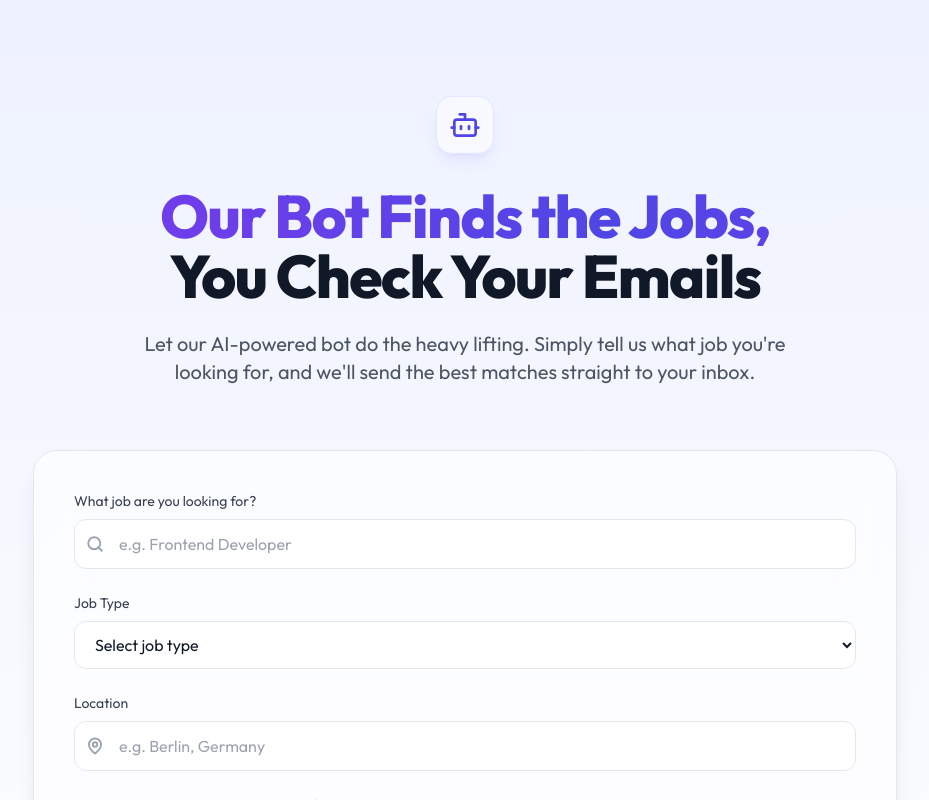
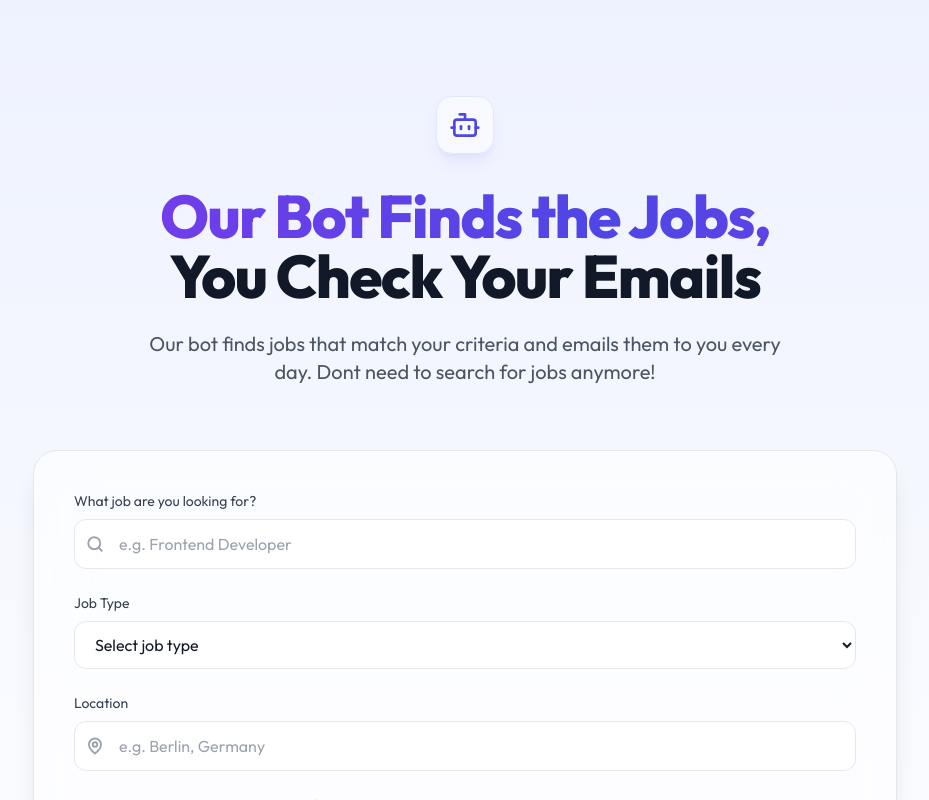
Before and after one commit to whoistahito/Job-Finder-Frontend, a React (Vite) app: page / in a window 1280 px wide. Shown: the top 800 px of the page, without its empty margins (175-1104 px from the left). Built offline with nearby package versions, Linux system fonts and the light colour scheme.

Commit message:
Rephrase the App description

```diff
--- a/index.html
+++ b/index.html
@@ -4,6 +4,8 @@
     <meta charset="UTF-8" />
     <link rel="icon" type="image/svg+xml" href="/vite.svg" />
     <meta name="viewport" content="width=device-width, initial-scale=1.0" />
+    <meta name="description"
+          content="Your Job Finder:Our bot finds jobs that match your criteria and emails them to you every day."/>
     <link rel="preconnect" href="https://fonts.googleapis.com">
     <link rel="preconnect" href="https://fonts.gstatic.com" crossorigin>
     <link rel="preload" href="https://fonts.googleapis.com/css2?family=Outfit:wght@400;600;800&amp;display=swap"
--- a/src/components/Header.tsx
+++ b/src/components/Header.tsx
@@ -1,5 +1,5 @@
 import React from 'react';
-import { Bot } from 'lucide-react';
+import {Bot} from 'lucide-react';
 
 export const Header: React.FC = () => {
   return (
@@ -15,8 +15,8 @@ export const Header: React.FC = () => {
         <span className="text-gray-900">You Check Your Emails</span>
       </h1>
       <p className="text-lg md:text-xl text-gray-600 max-w-2xl mx-auto leading-relaxed">
-        Let our AI-powered bot do the heavy lifting. Simply tell us what job you're looking for,
-        and we'll send the best matches straight to your inbox.
+          Our bot finds jobs that match your criteria and emails them to you every day.
+          Dont need to search for jobs anymore!
       </p>
     </div>
   );
```
